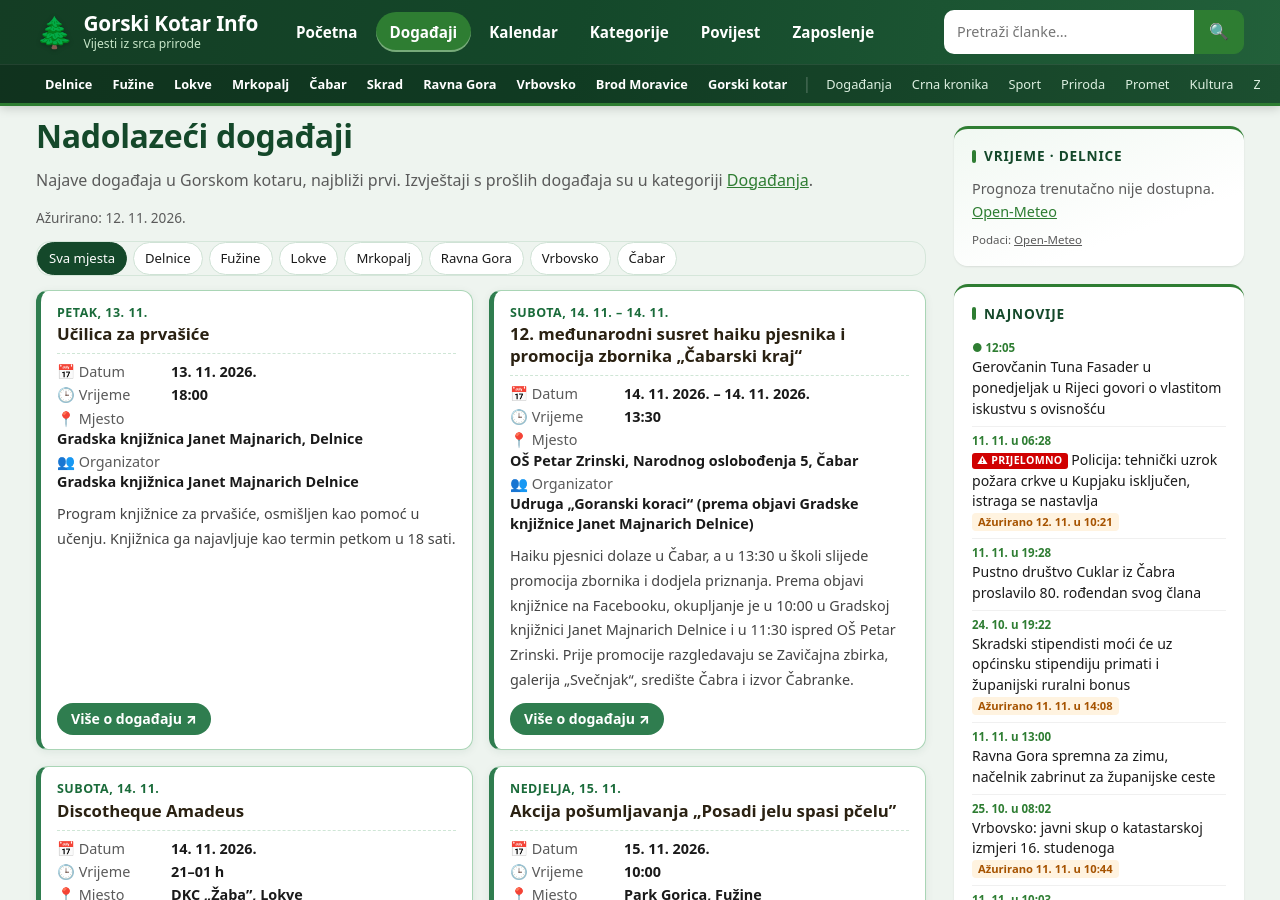
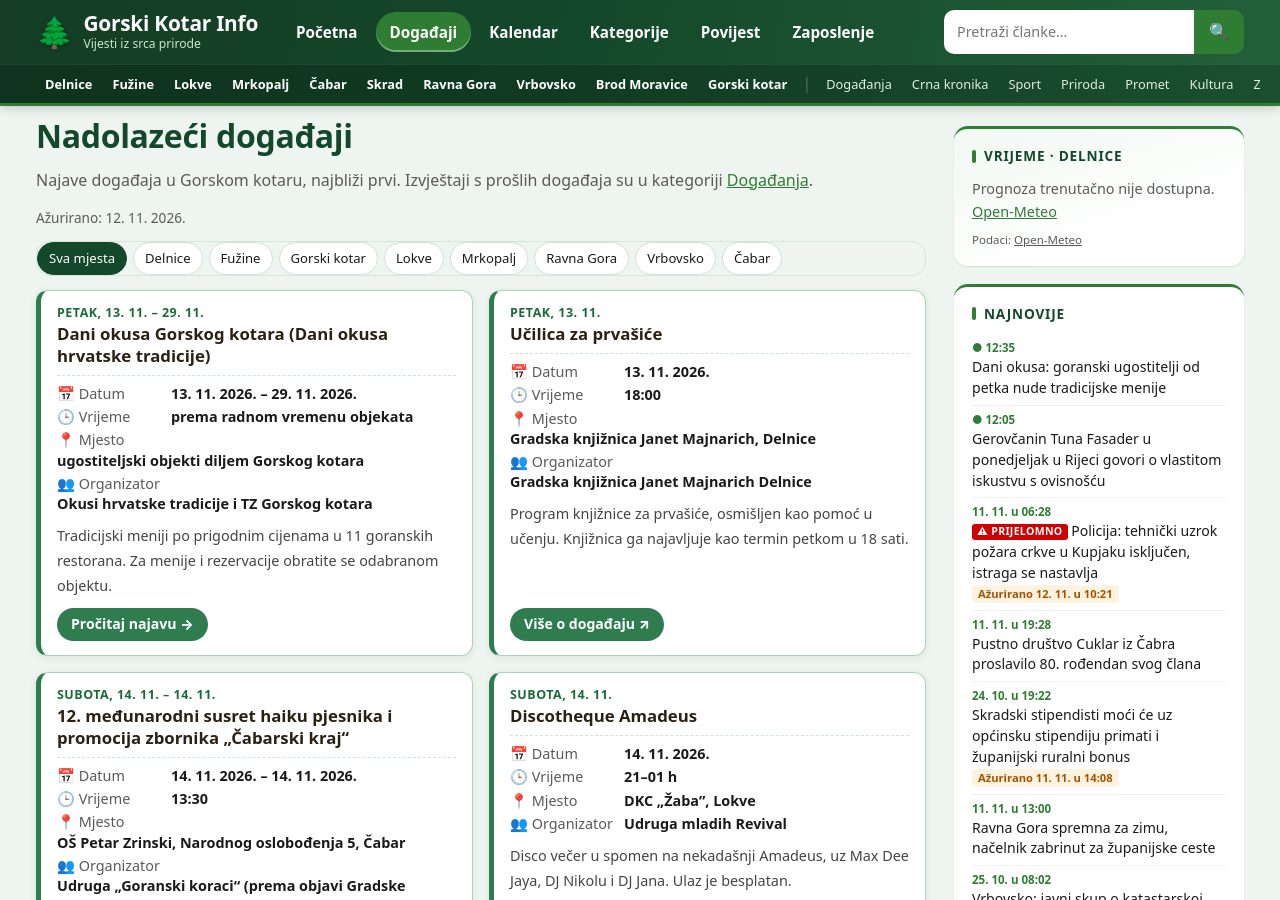
Before and after one commit to MojGK/gorski-kotar.info, a Jekyll site: the page built from dogadaji.md, in a window 1280 px wide and 900 px high. Built offline with Jekyll 4.4.1, drawn with Linux system fonts in a browser that asks for light colours; some of the changed text lies outside the part shown.

Commit message:
Objavljen članak: Dani okusa: goranski ugostitelji od petka nude tradicijske menije
Popis 11 objekata prema okusi.hr; stavka dodana i na Događanja. Plakat TZ Gorskog kotara / Okusi hrvatske tradicije.

```diff
--- a/_data/dogadjanja.yml
+++ b/_data/dogadjanja.yml
@@ -4,6 +4,15 @@
 # u kalendaru ostaju pod „Prikaži prošla događanja” dok ih ne obrišete.
 azurirano: 2026-11-12
 dogadjaji:
+- naziv: Dani okusa Gorskog kotara (Dani okusa hrvatske tradicije)
+  datum: 2026-11-13
+  datum_do: 2026-11-29
+  vrijeme: "prema radnom vremenu objekata"
+  mjesto: ugostiteljski objekti diljem Gorskog kotara
+  grad: Gorski kotar
+  organizator: Okusi hrvatske tradicije i TZ Gorskog kotara
+  opis: "Tradicijski meniji po prigodnim cijenama u 11 goranskih restorana. Za menije i rezervacije obratite se odabranom objektu."
+  link: /dani-okusa-gorskog-kotara/
 - naziv: Učilica za prvašiće
   datum: 2026-11-13
   vrijeme: "18:00"
--- /dev/null
+++ b/_posts/2026-11-12-dani-okusa-gorskog-kotara.md
@@ -0,0 +1,43 @@
+---
+layout: post
+title: "Dani okusa: goranski ugostitelji od petka nude tradicijske menije"
+date: 2026-11-12 12:35:00 +0100
+location: Gorski kotar
+type: Događanja
+categories: [Gorski kotar, Događanja]
+excerpt: "Od 13. do 29. studenoga u restoranima diljem Hrvatske, pa i u Gorskom kotaru, održavaju se Dani okusa hrvatske tradicije. Prema popisu na okusi.hr sudjeluje 11 goranskih ugostitelja, koji nude tradicijske menije po prigodnim cijenama."
+event_date: 2026-11-13 00:00:00 +0100
+event_end: 2026-11-29 23:59:00 +0100
+event_place: "Ugostiteljski objekti diljem Gorskog kotara"
+image: /assets/images/dani-okusa-gorskog-kotara-2026.jpg
+image_alt: "Službeni plakat Dana okusa Gorskog kotara: tanjur divljači s njokima, 13.–29. 11."
+image_credit: "Foto: TZ Gorskog kotara / Okusi hrvatske tradicije"
+---
+
+Od **13. do 29. studenoga** diljem Hrvatske održavaju se **Dani okusa hrvatske tradicije**, nacionalna manifestacija tijekom koje ugostiteljski objekti sudionici nude posebno osmišljene tradicijske menije po prigodnim cijenama. Sudjeluju i ugostitelji Gorskog kotara.
+
+Kako navodi Turistička zajednica Gorskog kotara, to je prilika za upoznavanje goranske gastronomije, tradicionalnih jela i lokalnih namirnica, bilo uz izlet u Gorski kotar ili uz dobru domaću hranu.
+
+Prema [popisu partnera na okusi.hr](https://www.okusi.hr/okusi-gorskog-kotara/partneri.html) sudjeluje 11 goranskih objekata:
+
+- **Ugostiteljski obrt Mali raj**, Zdihovo
+- **Konoba Volta**, Fužine
+- **Hotel Risnjak**, Delnice
+- **Planinarski centar Petehovac**, Delnice
+- **Bistro Kamačnik**, Vrbovsko
+- **Buffet Iskra**, Lokve
+- **Restoran Eva**, Lokve
+- **Restoran Bitoraj**, Fužine
+- **Lovački dom Arnika**, Fužine
+- **Bistro Tron**, Delnice
+- **Gostionica Kauzlarićevi dvori**, Delnice
+
+Mjesta uz nazive preuzeta su s istog popisa. Za menije i rezervacije, kako preporučuje Turistička zajednica Gorskog kotara, gosti se trebaju obratiti izravno odabranom objektu. Datumi 13.–29. studenoga potvrđeni su i na [središnjoj stranici okusi.hr](https://www.okusi.hr), koja manifestaciju najavljuje za „ovu godinu”. Na službenom plakatu stoji i znak Ministarstva turizma i sporta.
+
+---
+
+*Izvori:*
+
+- *Okusi hrvatske tradicije, popis partnera Okusi Gorskog kotara ([okusi.hr](https://www.okusi.hr/okusi-gorskog-kotara/partneri.html))*
+- *Okusi hrvatske tradicije ([okusi.hr](https://www.okusi.hr))*
+- *Turistička zajednica Gorskog kotara, objava na Facebook stranici Visit Gorski kotar, 12. 11. 2026.*
```
Also changed, not shown: assets/images/dani-okusa-gorskog-kotara-2026.jpg (added), assets/images/thumbs/dani-okusa-gorskog-kotara-2026.jpg (added).
